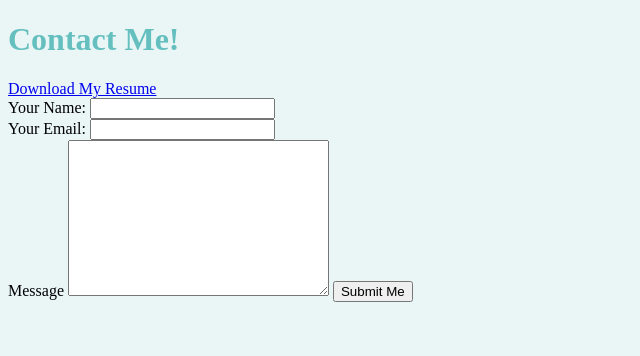
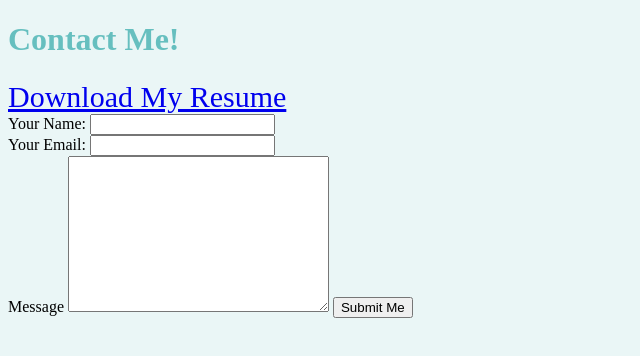
Before and after one commit to SUzoegwu/cv, a plain HTML site: page contactme.html in a window 1280 px wide. In both pictures the pointer is over the link "Download My Resume". Shown: the whole page, without its empty margins (0-640 px from the left). Drawn offline with Linux system fonts and the light colour scheme.

Commit message:
"Update CSS"

```diff
--- a/contactme.html
+++ b/contactme.html
@@ -7,7 +7,7 @@
   </head>
   <body>
     <h1>Contact Me!</h1>
-    <a download href="Util/Uzoegwu_Somtochukwu_Resume.pdf">Download My Resume</a>
+    <a class = "resume" download href="Util/Uzoegwu_Somtochukwu_Resume.pdf">Download My Resume</a>
 <form enctype="text/plain" action="mailto:uzoegwusomtochukwu@gmail.com" method="post">
   <label for="">Your Name:</label>
 <input type="text" name="yourName" value="">
--- a/css/style.css
+++ b/css/style.css
@@ -15,3 +15,9 @@ body {
 h1,h3 {
   color: #66bfbf;
 }
+
+/****************** Class Selectors *******************/
+
+.resume:hover{
+  font-size:30px;
+}
```
